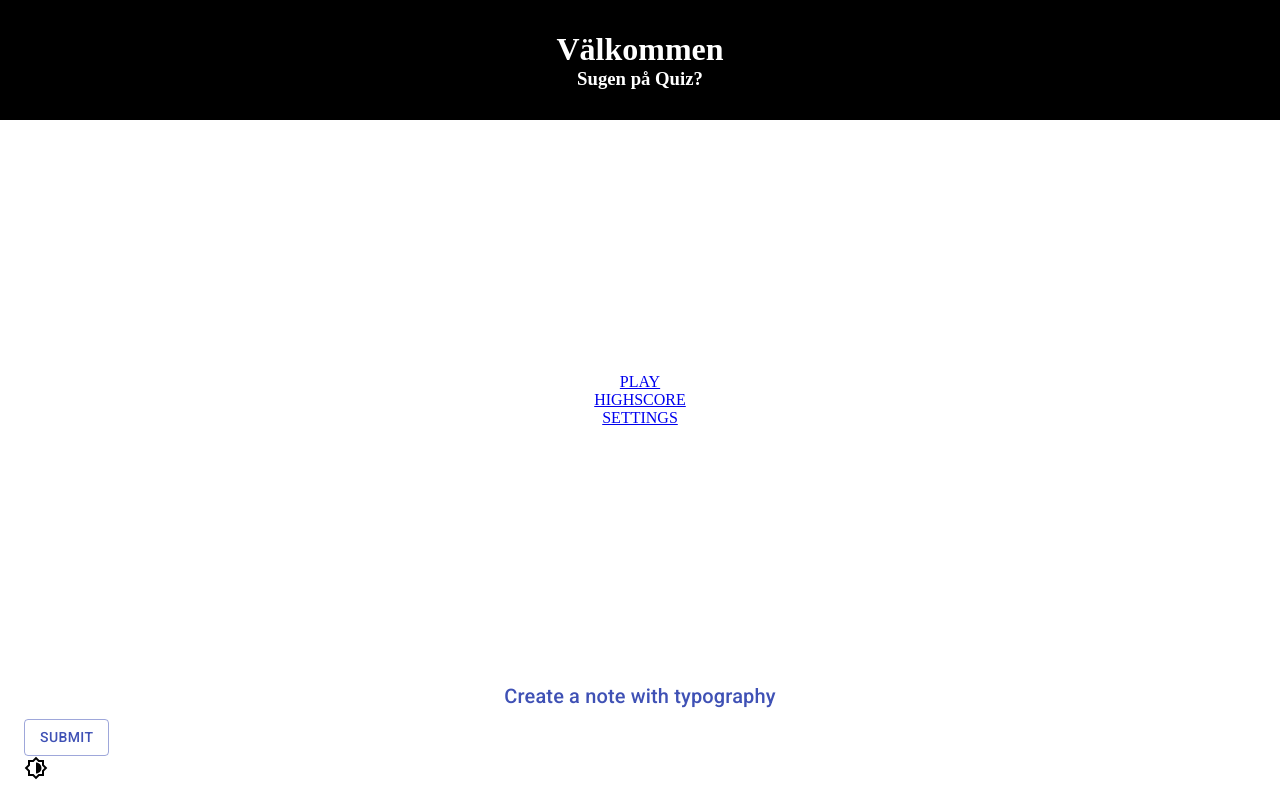
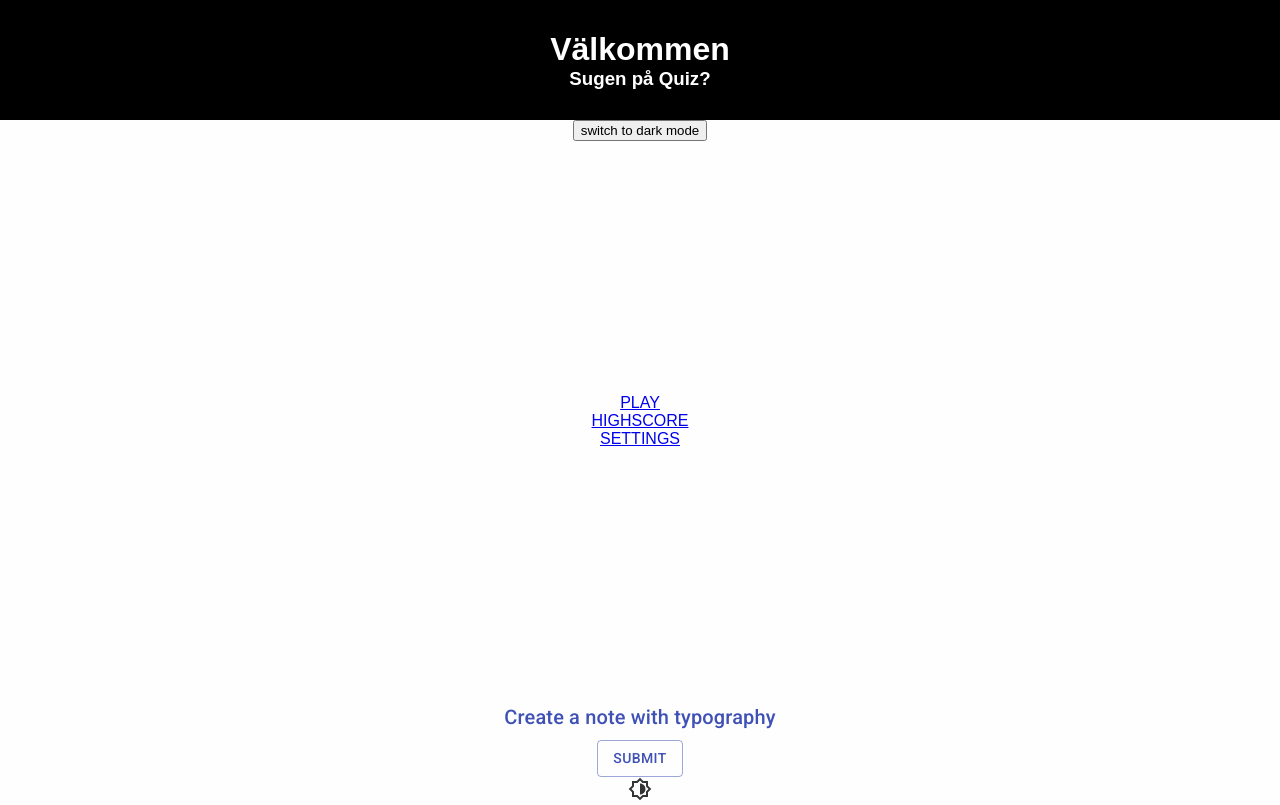
Before and after one commit to axelsundin/react-quiz, a React (Create React App) app: page / in a window 1280 px wide. Built offline with nearby package versions, Linux system fonts and the light colour scheme.

Commit message:
fix light mode och dark mode

```diff
--- a/src/App.tsx
+++ b/src/App.tsx
@@ -5,16 +5,33 @@ import Layout from './components/layout';
 import { BrowserRouter as Router, Route, Switch } from 'react-router-dom'
 import AppFooter from './components/footer';
 
+import { ThemeProvider, useTheme } from './components/ThemeContext';
+import "./styles.css";
 
 
 function App() {
   return (
     <div>
       <AppHeader />
+      <ThemeProvider>
+        <Page/>
       <Layout />
+      </ThemeProvider>
       <AppFooter />
     </div>
   );
 }
 
+const Page = () => {
+  const { theme, setTheme } = useTheme();
+  return (
+    <div>
+      {/* <h1>{theme}</h1> */}
+      <button onClick={() => setTheme(theme === "dark" ? "light" : "dark")}>
+        {theme === "dark" ? "Switch to light mode" : "switch to dark mode"}
+      </button>
+    </div>
+  );
+};
+
 export default App;
--- /dev/null
+++ b/src/components/ThemeContext.tsx
@@ -0,0 +1,47 @@
+import React from "react";
+
+const themeColours = {
+  light: {
+    color: "#343434",
+    backgroundColor: "#fefefe"
+  },
+  dark: {
+    color: "#fff",
+    backgroundColor: "#3f3f3f"
+  }
+};
+
+type ThemeName = "light" | "dark";
+type ThemeContextType = {
+  theme: ThemeName;
+  setTheme: (name: ThemeName) => void;
+};
+const ThemeContext = React.createContext<ThemeContextType>(undefined!);
+
+type Props = {
+  children: React.ReactNode;
+};
+export const ThemeProvider = ({ children }: Props) => {
+  const [themeName, setThemeName] = React.useState<ThemeName>("light");
+
+  React.useEffect(() => {
+    const darkOS = window.matchMedia("(prefers-color-scheme: dark)").matches;
+    setTheme(darkOS ? "dark" : "light");
+  }, []);
+
+  const setTheme = (name: ThemeName) => {
+    document.body.style.setProperty("--color", themeColours[name].color);
+    document.body.style.setProperty(
+      "--background-color",
+      themeColours[name].backgroundColor
+    );
+    setThemeName(name);
+  };
+  return (
+    <ThemeContext.Provider value={{ theme: themeName, setTheme }}>
+      {children}
+    </ThemeContext.Provider>
+  );
+};
+
+export const useTheme = () => React.useContext(ThemeContext);
--- a/src/components/errorBoundary.tsx
+++ b/src/components/errorBoundary.tsx
@@ -33,10 +33,10 @@ export default class ErrorBoundary extends Component<Props, State> {
     }
 }
 
-/* export function testErrorBoundary() {
+export function testErrorBoundary() {
     const nullVariable: any = null;
     console.log(nullVariable.somethingThatDoesNotExist);
-} */
+}
 
 const appearance: CSSProperties = {
     background: 'white',
--- /dev/null
+++ b/src/styles.css
@@ -0,0 +1,13 @@
+:root {
+    --background-color: #fefefe;
+    --color: #343434;
+  }
+
+  body {
+    font-family: sans-serif;
+    text-align: center;
+    background-color: var(--background-color);
+    color: var(--color);
+    transition: background-color 1000ms linear;
+    transition: color 1000ms linear;
+  }
```
Also changed, not shown: src/components/ChooseName.tsx (+12 -0 lines).
